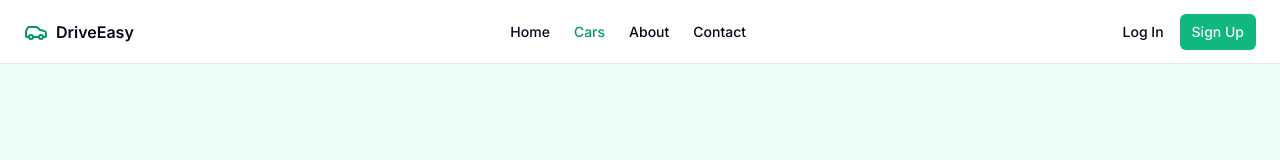
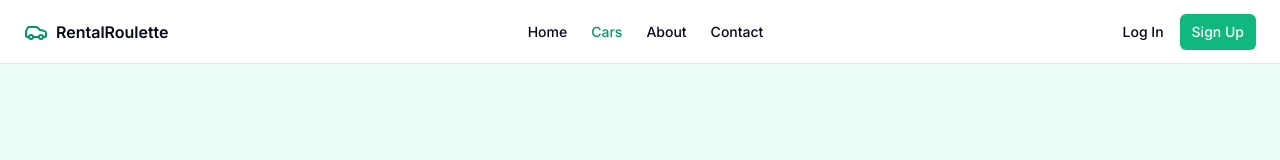
Before and after one commit to sinbruh/group14-webapp, a Next.js app in the folder frontend/: page /cars in a window 1280 px wide. Shown: the top 160 px of the page. Built offline with nearby package versions, Linux system fonts and the light colour scheme.

Commit message:
changed names to RentalRoulette

```diff
--- a/frontend/src/app/cars/page.jsx
+++ b/frontend/src/app/cars/page.jsx
@@ -140,7 +140,7 @@ export default function CarsPage() {
             <header className="px-4 lg:px-6 h-16 flex items-center justify-between border-b">
                 <Link className="flex items-center gap-2 font-semibold" href="/">
                     <Car className="h-6 w-6 text-emerald-600" />
-                    <span>DriveEasy</span>
+                    <span>RentalRoulette</span>
                 </Link>
                 <nav className="hidden md:flex gap-6">
                     <Link className="text-sm font-medium hover:underline underline-offset-4" href="/">
--- a/frontend/src/app/contact/page.jsx
+++ b/frontend/src/app/contact/page.jsx
@@ -8,7 +8,7 @@ export default function ContactPage() {
             <header className="px-4 lg:px-6 h-16 flex items-center justify-between border-b">
                 <Link className="flex items-center gap-2 font-semibold" href="/">
                     <Car className="h-6 w-6 text-emerald-600" />
-                    <span>DriveEasy</span>
+                    <span>RentalRoulette</span>
                 </Link>
                 <nav className="hidden md:flex gap-6">
                     <Link className="text-sm font-medium hover:underline underline-offset-4" href="/">
```
